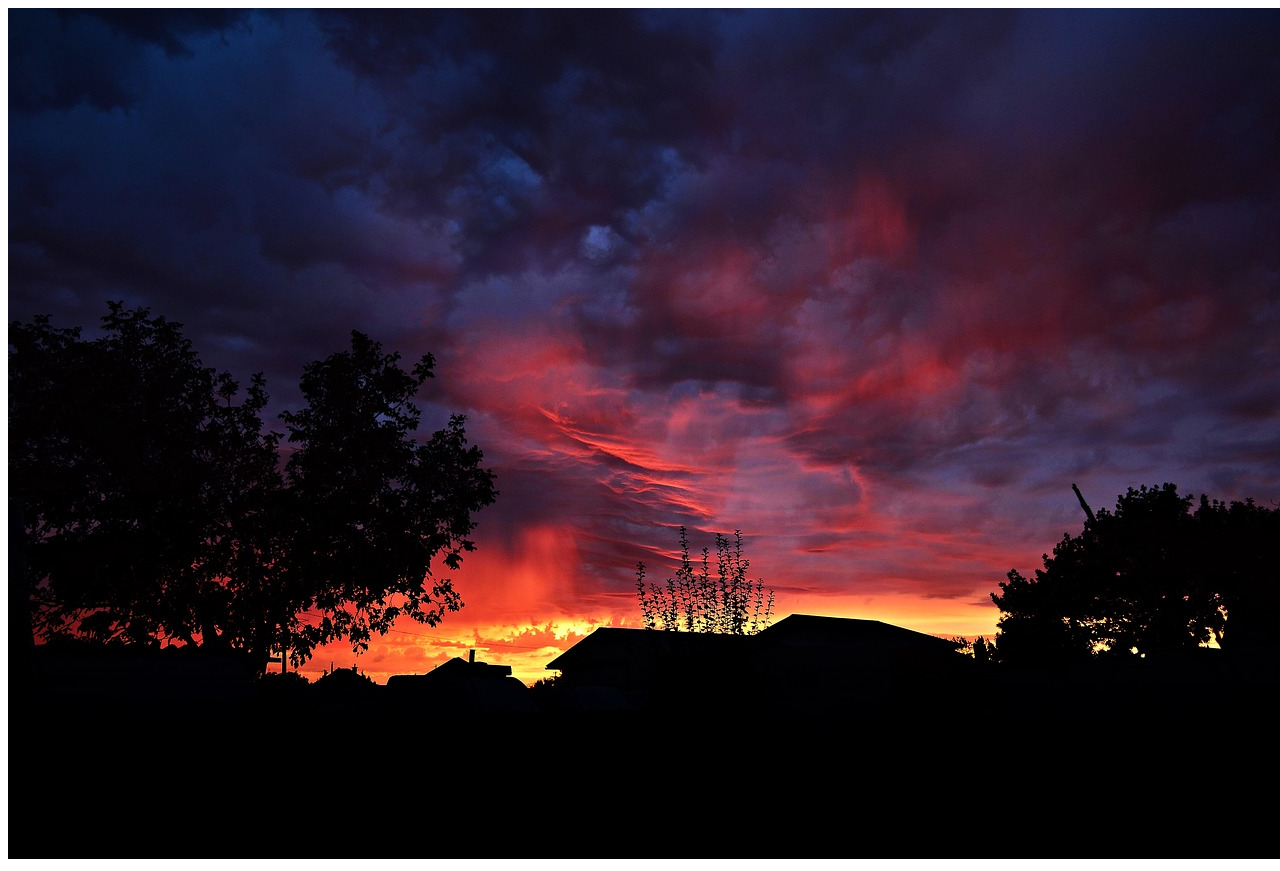
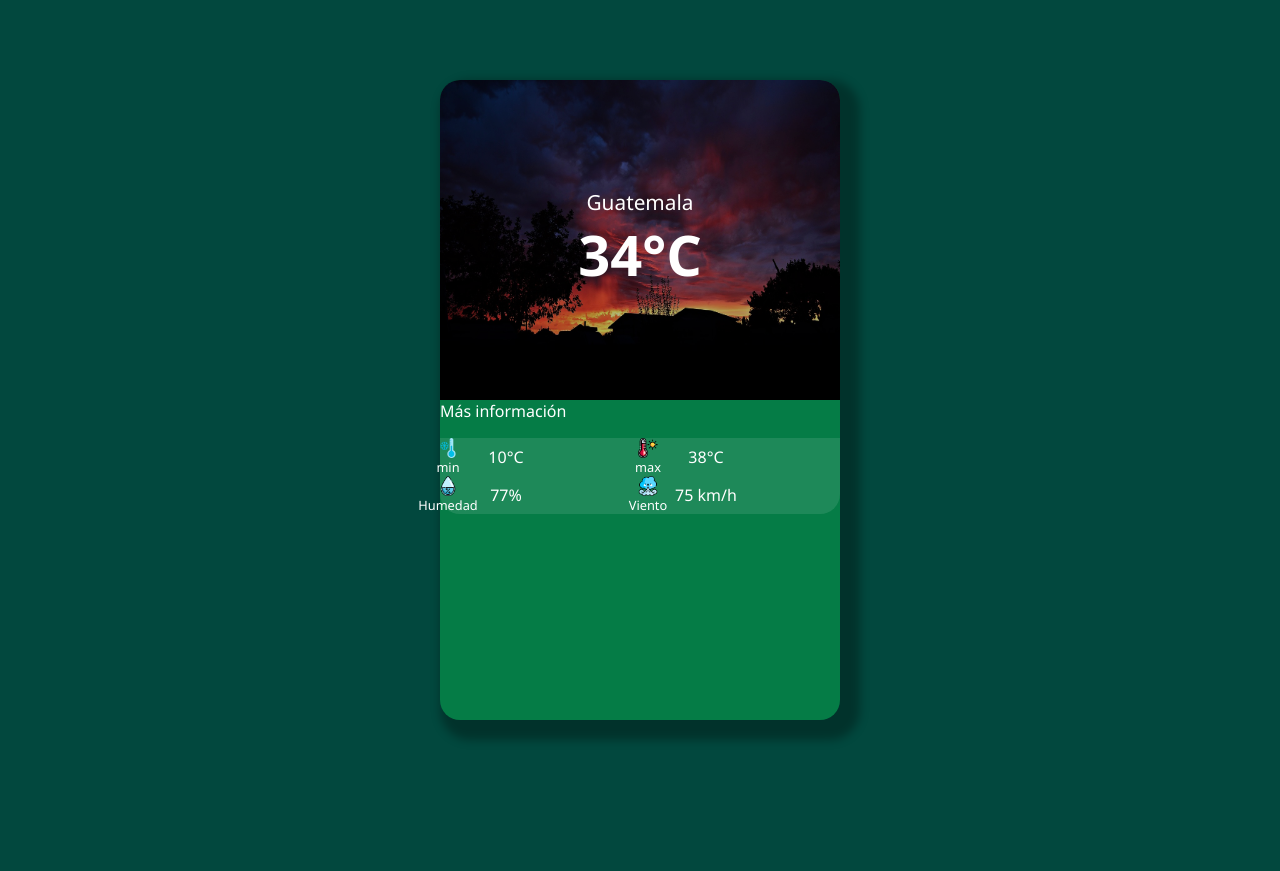
Before and after one commit to Markosgt7/ClimaAppAngular-RapidApi, an Angular app: page / in a window 1280 px wide. After the commit the page ends 800 px from the top, so only its background shows below. Built offline with nearby package versions, Linux system fonts and the light colour scheme.

Commit message:
maquetacion dos y estilos upper-data y lower-data

```diff
--- a/src/app/app.component.html
+++ b/src/app/app.component.html
@@ -2,7 +2,43 @@
   <div class="upper-data">
     <img src="../assets/img/soleado.jpg" *ngIf="14 > 15" />
     <img src="../assets/img/ocaso.jpg" *ngIf="14 <= 15" />
+    <div class="weather-data">
+      <div class="location">Guatemala</div>
+      <div class="temperature">{{ 33.5 | number : "1.0-0" }}°C</div>
+    </div>
   </div>
-  <div class="lower-data"></div>
+  <div class="lower-data">
+    <div class="more-info-label">Más información</div>
+    <div class="more-info-container">
+      <div class="info-block">
+        <div class="info-block-label">
+          <img src="../assets/img/min_temp.png" />
+          <span>min</span>
+        </div>
+        <div class="info-block-value">10°C</div>
+      </div>
+      <div class="info-block">
+        <div class="info-block-label">
+          <img src="../assets/img/max_temp.png" />
+          <span>max</span>
+        </div>
+        <div class="info-block-value">38°C</div>
+      </div>
+      <div class="info-block">
+        <div class="info-block-label">
+          <img src="../assets/img/humedad.png" />
+          <span>Humedad</span>
+        </div>
+        <div class="info-block-value">77%</div>
+      </div>
+      <div class="info-block">
+        <div class="info-block-label">
+          <img src="../assets/img/viento.png" />
+          <span>Viento</span>
+        </div>
+        <div class="info-block-value">75 km/h</div>
+      </div>
+    </div>
+  </div>
 </div>
 <router-outlet></router-outlet>
--- a/src/styles.css
+++ b/src/styles.css
@@ -9,3 +9,116 @@
   --sombra-oscura: rgba(0, 0, 0, 0.3);
   --sombra-clara: rgba(255, 255, 255, 0.1);
 }
+
+* {
+  margin: 0;
+  padding: 0;
+  box-sizing: border-box;
+}
+
+body {
+  font-family: "Segoe UI", Tahoma, Geneva, Verdana, sans-serif;
+  font-size: 16px;
+  width: 100%;
+  height: 100vh;
+  background-color: var(--green_dark);
+  display: flex;
+  justify-content: center;
+  align-items: center;
+}
+
+.container {
+  width: 400px;
+  height: 80vh;
+  background-color: var(--green_ligth);
+  border-radius: 20px;
+  box-shadow: 10px 10px 10px 10px var(--sombra-oscura);
+}
+
+.upper-data {
+  position: relative;
+  overflow: hidden;
+  width: 100%;
+  height: 50%;
+  border-top-left-radius: 20px;
+  border-top-right-radius: 20px;
+}
+
+.upper-data img {
+  position: absolute;
+  top: 0;
+  left: 0;
+  width: 100%;
+  height: 100%;
+}
+.weather-data {
+  position: relative;
+  z-index: 1;
+  width: 100%;
+  height: 100%;
+  background-color: var(--sombra-oscura);
+  display: flex;
+  flex-direction: column;
+  align-items: center;
+  justify-content: center;
+}
+
+.location {
+  color: var(--blanco);
+  text-align: center;
+  font-size: 1.3em;
+}
+.temperature {
+  color: var(--blanco);
+  font-size: 3.5em;
+  text-align: center;
+  font-weight: 900;
+}
+
+.more-info-label {
+  color: var(--blanco);
+}
+.more-info-container {
+  flex: 1;
+  background-color: var(--sombra-clara);
+  border-bottom-left-radius: 20px;
+  border-bottom-right-radius: 20px;
+  margin-top: 1em;
+
+  display: flex;
+  flex-direction: row;
+  flex-wrap: wrap;
+}
+
+.info-block{
+  width:50%;
+  display: flex;
+  flex-direction: row;
+}
+.info-block-label{
+  width: 50%;
+  display: flex;
+  flex-direction: column;
+  justify-content: center;
+  align-items: center;
+}
+.info-block-label{
+  width: 1em;
+}
+.info-block-label span{
+  color: var(--blanco);
+  font-size: 0.8em;
+}
+.info-block-label img{
+  position: relative;
+  width: 20px;
+  height: 20px;
+}
+
+.info-block-value{
+  width: 50%;
+  display: flex;
+  justify-content: center;
+  align-items: center;
+  color: var(--blanco);
+}
```
